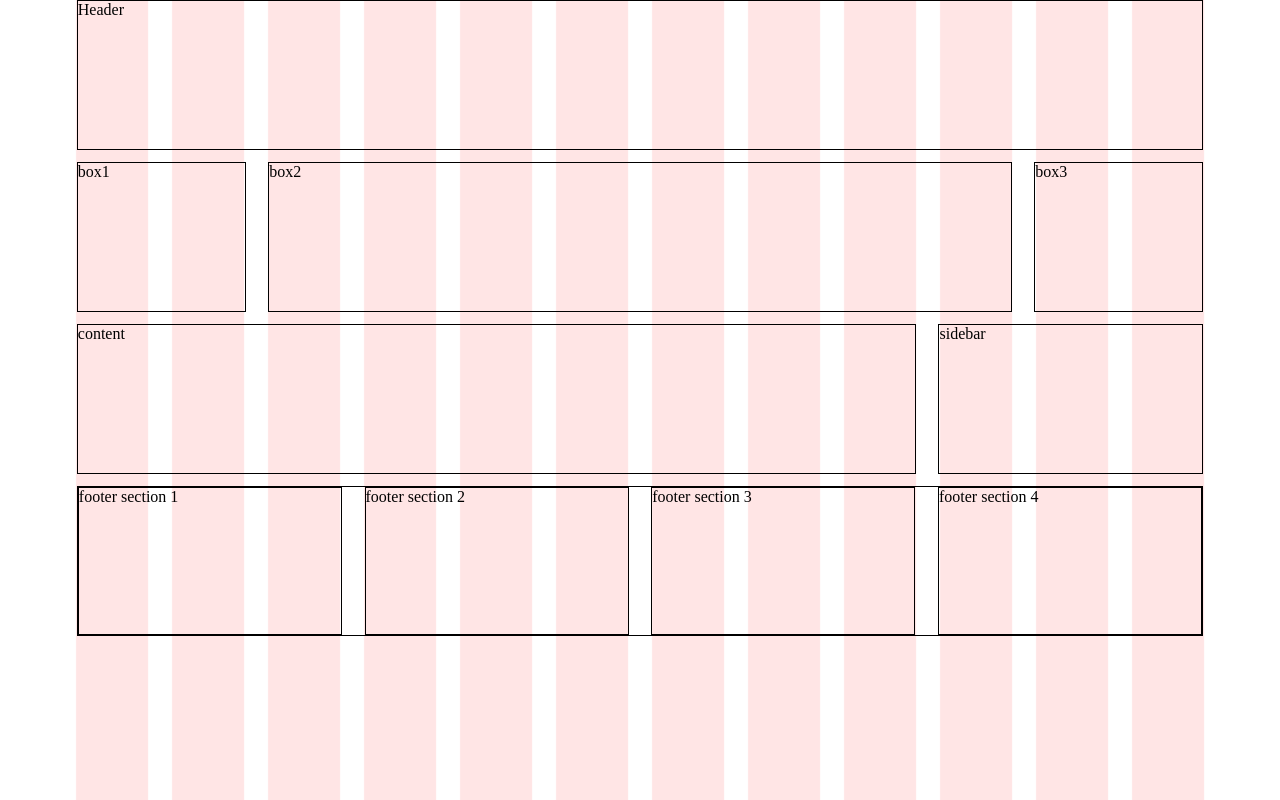
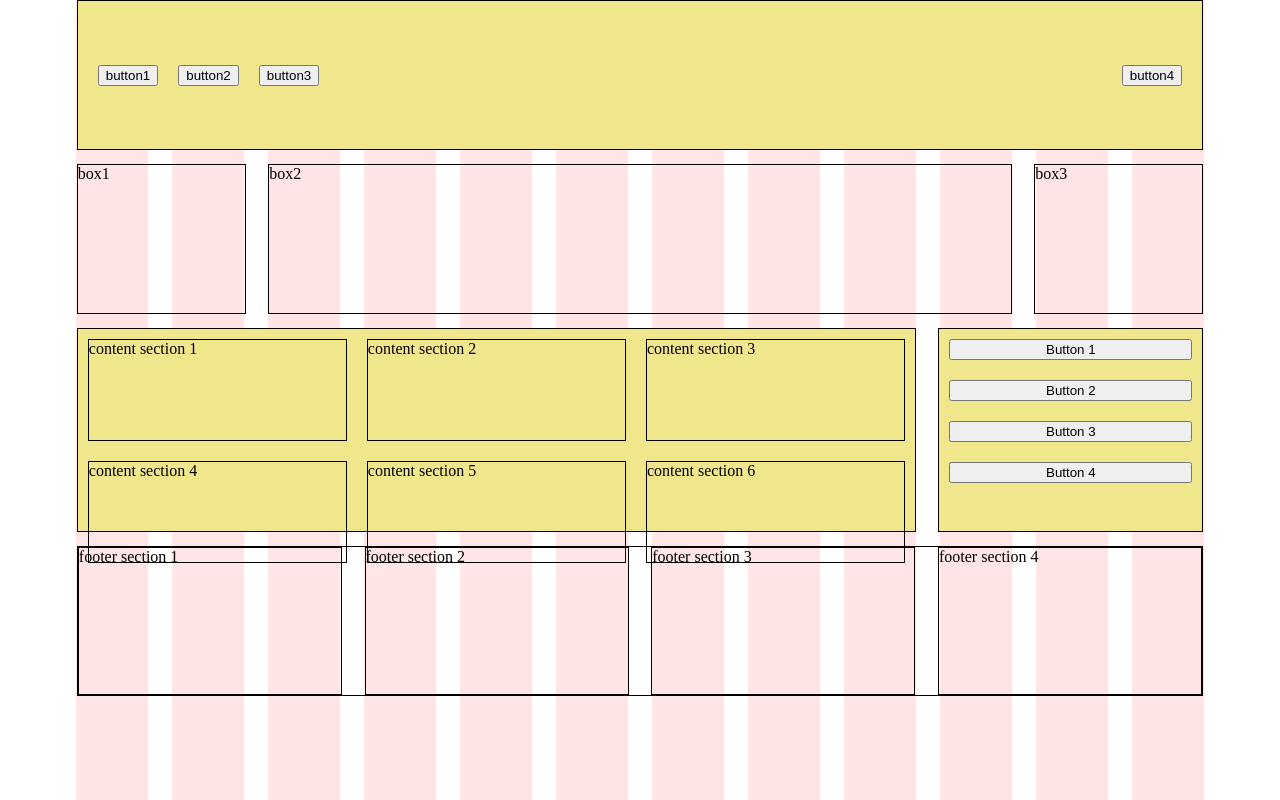
Before and after one commit to oscarlundberg-sthlm/uppgift_2_responsiv_layout, a plain HTML site: page index.html in a window 1280 px wide. Drawn offline with Linux system fonts and the light colour scheme.

Commit message:
extrauppgift version1

```diff
--- a/css/style.css
+++ b/css/style.css
@@ -35,3 +35,55 @@ body {
 	grid-template-columns: repeat(4, 1fr);
 	gap: 2%;
 }
+
+/* Flex-uppgift css */
+.flexareas {
+	background-color: khaki;
+	margin: 0;
+	padding: 0;
+	width: 100%;
+	height: 100%;
+}
+
+.flexcontainer-topmenu {
+	display: flex;
+	align-items: center;
+}
+
+.buttons-topmenu {
+	height: fit-content;
+	width: fit-content;
+	margin: 10px;
+}
+
+#button1-top {
+	margin-left: 20px;
+}
+
+#button4-top {
+	margin-left: auto;
+	margin-right: 20px;
+}
+
+.flexcontentcontainer {
+	display: flex;
+	flex-wrap: wrap;
+}
+
+.flexcontentitems {
+	height: 100px;
+	width: 250px;
+	flex-grow: 1;
+	margin: 10px;
+	border: 1px solid black;
+}
+
+.flexcontainer-asidemenu {
+	display: flex;
+	flex-direction: column;
+}
+
+.buttons-asidemenu {
+	height: fit-content;
+	margin: 10px;
+}
--- a/index.html
+++ b/index.html
@@ -8,12 +8,35 @@
 </head>
 <body>
 	<div id="gridcontainer">
-		<header class="itemsborder" id="header">Header</header>
+		<header class="itemsborder" id="header">
+			<menu class="flexcontainer-topmenu flexareas">
+				<button class="buttons-topmenu" id="button1-top">button1</button>
+				<button class="buttons-topmenu" id="button2-top">button2</button>
+				<button class="buttons-topmenu" id="button3-top">button3</button>
+				<button class="buttons-topmenu" id="button4-top">button4</button>
+			</menu>
+		</header>
 		<div class="itemsborder" id="box1">box1</div>
 		<div class="itemsborder" id="box2">box2</div>
 		<div class="itemsborder" id="box3">box3</div>
-		<main class="itemsborder" id="content">content</main>
-		<aside class="itemsborder" id="sidebar">sidebar</aside>
+		<main class="itemsborder" id="content">
+			<article class="flexcontentcontainer flexareas">
+				<article class="flexcontentitems">content section 1</article>
+				<article class="flexcontentitems">content section 2</article>
+				<article class="flexcontentitems">content section 3</article>
+				<article class="flexcontentitems">content section 4</article>
+				<article class="flexcontentitems">content section 5</article>
+				<article class="flexcontentitems">content section 6</article>
+			</article>
+		</main>
+		<aside class="itemsborder" id="sidebar">
+			<menu class="flexcontainer-asidemenu flexareas">
+				<button class="buttons-asidemenu" id="button1-aside">Button 1</button>
+				<button class="buttons-asidemenu" id="button2-aside">Button 2</button>
+				<button class="buttons-asidemenu" id="button3-aside">Button 3</button>
+				<button class="buttons-asidemenu" id="button4-aside">Button 4</button>
+			</menu>
+		</aside>
 		<footer class="itemsborder" id="footer">
 			<div class="itemsborder footeritems" id="footer-section-1">footer section 1</div>
 			<div class="itemsborder footeritems" id="footer-section-2">footer section 2</div>
```
